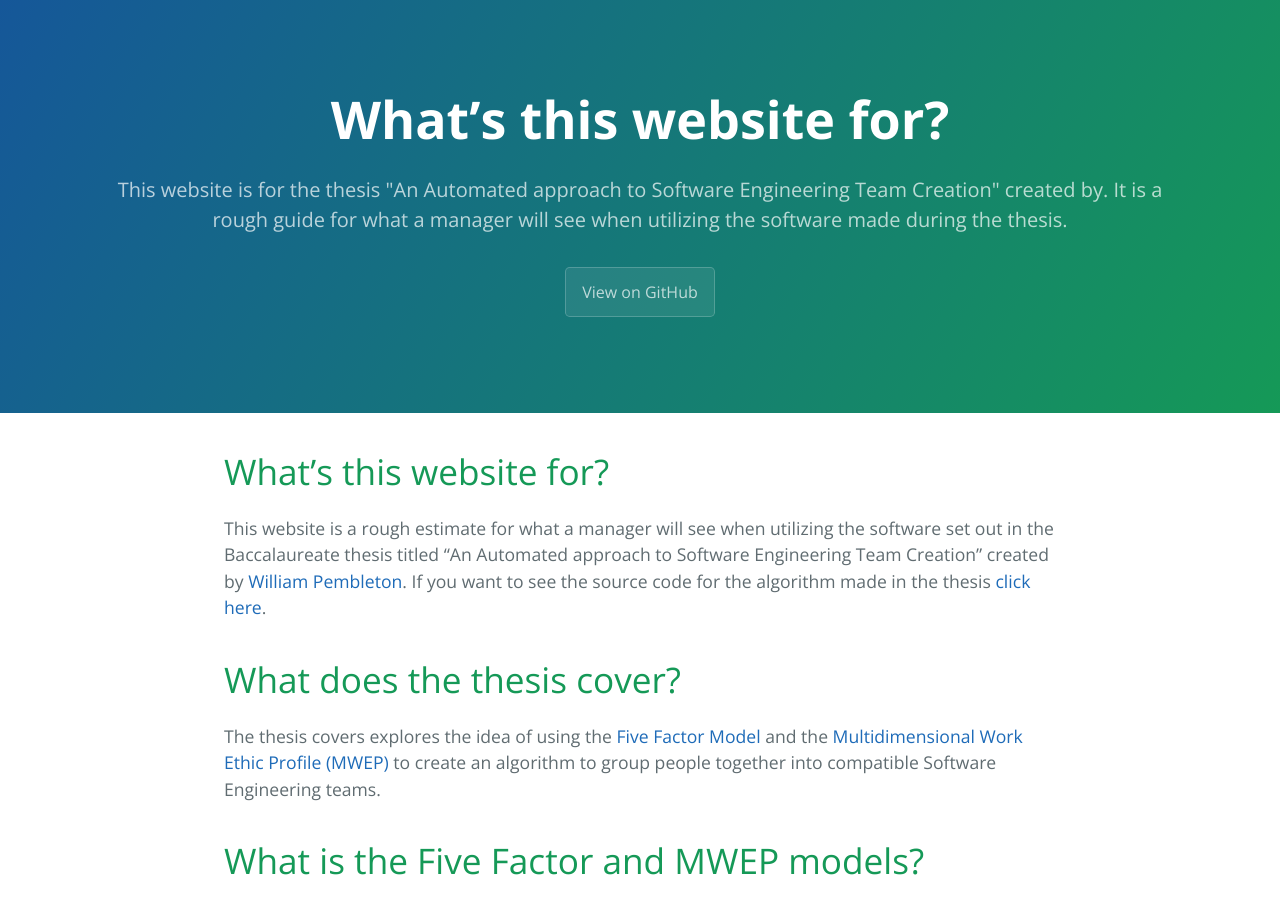
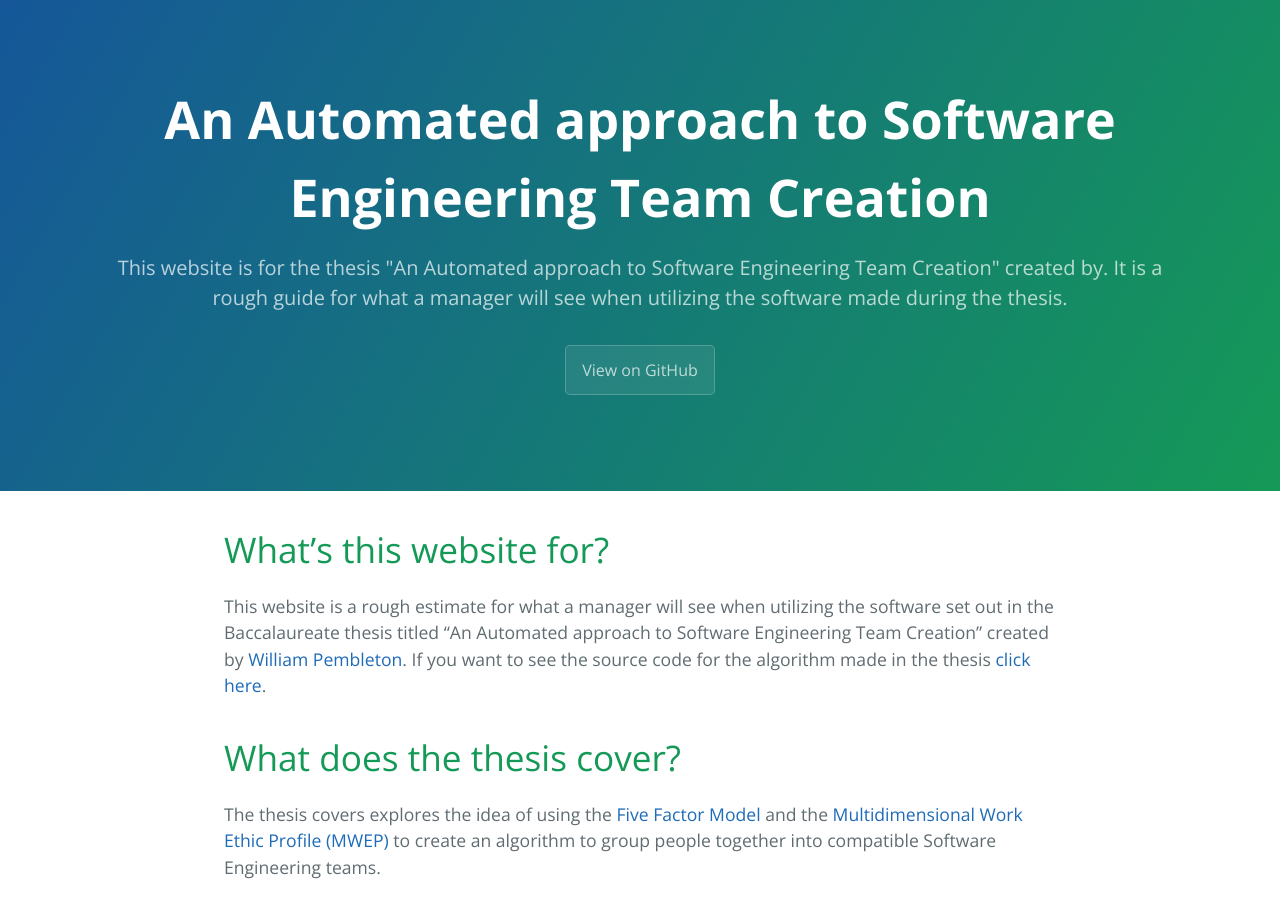
Before and after one commit to Iotaslair/Thesis-Website, a Jekyll site: the page built from index.md, in a window 1280 px wide and 900 px high. Built offline with Jekyll 4.4.1, drawn with Linux system fonts in a browser that asks for light colours; our own code applies the rules of GitHub Pages for plain Markdown files.

Commit message:
Added titles to index and settings pages

```diff
--- a/index.md
+++ b/index.md
@@ -1,7 +1,7 @@
 ---
 # Feel free to add content and custom Front Matter to this file.
 # To modify the layout, see https://jekyllrb.com/docs/themes/#overriding-theme-defaults
-
+title: An Automated approach to Software Engineering Team Creation
 layout: default
 ---
 
```
Also changed, not shown: settings.md (+1 -0 lines).
